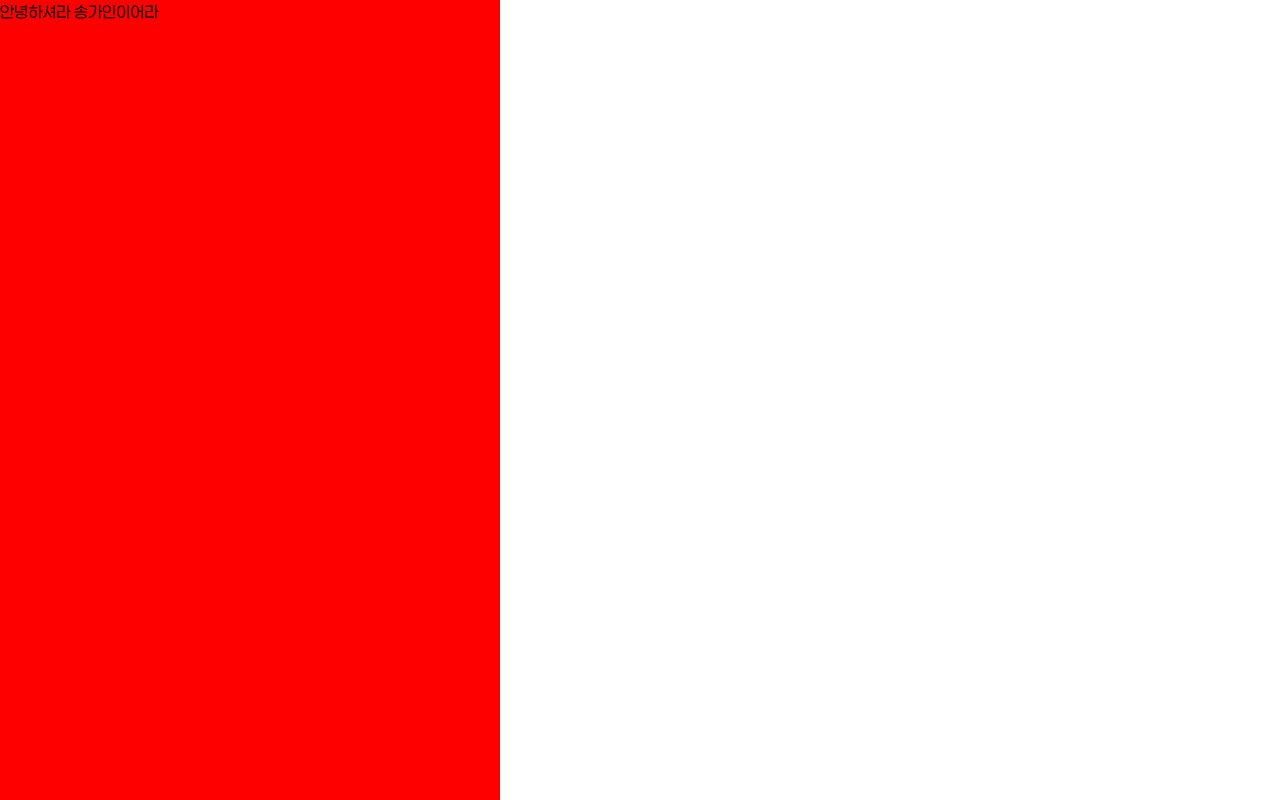
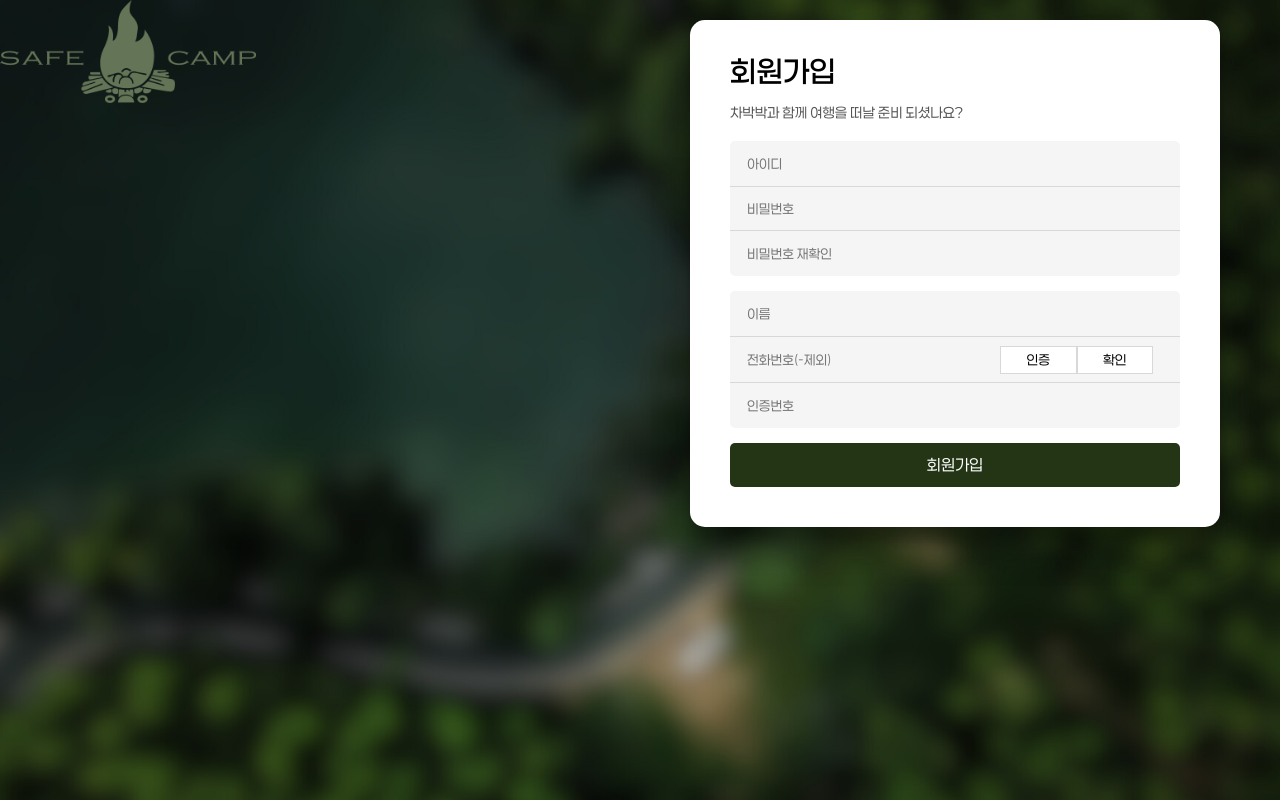
Before and after one commit to eunhyeon1020/Car-BakBak, a Vue app in the folder frontend/: page /sign in a window 1280 px wide. Built offline with nearby package versions, Linux system fonts and the light colour scheme.

Commit message:
sign,이미지추가

```diff
--- a/frontend/src/assets/css/style.css
+++ b/frontend/src/assets/css/style.css
@@ -10,7 +10,7 @@
 @import "store.css"; */
 @import "notice.css";
 @import "noticedetail.css";
-@import "login.css";
+@import "Login.css";
 
 
 html,
--- a/frontend/src/components/Sign.vue
+++ b/frontend/src/components/Sign.vue
@@ -1,7 +1,40 @@
 <template>
-  <div>
-    <div class="sign">
-      안녕하셔라 송가인이어라
+  <div class="sign">
+    <div class="sign-logo">
+      <router-link :to="'main'">
+        <div class="sign-logo-img"></div>
+      </router-link>
+    </div>
+    <div class="sign-box">
+      <form id="sign-form" @submit.prevent="formSubmit">
+        <div class="sign-top-text">
+          <h3>회원가입</h3>
+          <div>
+            <span>차박박과 함께 여행을 떠날 준비 되셨나요?</span>
+          </div>
+          <div class="sign-input-area">
+            <input class="sign-top" type="text" name="uerID" placeholder="아이디">
+            <input class="sign-middle" type="password" name="userPassword" placeholder="비밀번호">
+            <input class="sign-bottom" type="password" name="checkuserPassword" placeholder="비밀번호 재확인">
+            <input class="sign-top" type="text" placeholder="이름">
+            <div class="phone-container sign-middle">
+              <!-- <select>
+                  <option>+82</option>
+                  <option>+444</option>
+                  <option>+444</option>
+                  <option>+444</option>
+              </select> -->
+              <div class="sign-phone-area">
+                <input class="sign-phoneNum" type="text" name="phoneNum" placeholder="전화번호(-제외)">
+                <button class="verify-btn" type="button">인증</button>
+                <button class="verify-btn" type="button">확인</button>
+              </div>
+            </div>
+            <input class="sign-bottom" type="text" placeholder="인증번호">
+            <button type="submit" class="signup-btn">회원가입</button>
+          </div>
+        </div>
+      </form>
     </div>
   </div>
 </template>
@@ -12,5 +45,146 @@
 </script>
 
 <style scoped>
-.sign {width: 500px;height: 800px;background-color: red;}
+.sign {
+position: relative;
+width: 100%;
+height: 100vh;
+background: url(../assets/images/blur-background2.png) fixed center center / cover;
+}
+
+/* 회원가입 박스 영역 */
+.sign-box {
+float: right;
+width: 570px;
+padding: 20px;
+margin-right: 40px;
+box-sizing: border-box;
+display: flex;
+flex-direction: column;
+gap: 40px;
+}
+
+/* 로고 */
+.sign-logo {
+  display: inline-block;
+}
+.sign-logo-img {
+background-image: url("../assets/images/차박박.png");
+background-size: 256px 103px;
+width: 256px;
+height: 103px;
+}
+
+/* 회원가입 창 */
+#sign-form {
+border-radius: 15px;
+padding: 40px;
+box-shadow: 0 19px 38px rgba(0, 0, 0, 0.30), 0 15px 12px rgba(0, 0, 0, 0.22);
+background-color: #ffffff;
+}
+
+.sign-top-text {
+display: flex;
+flex-direction: column;
+gap: 16px;
+}
+
+.sign-top-text>h3 {
+font-size: 30px;
+color: #000000;
+font-weight: 500;
+}
+
+.sign-top-text span {
+font-size: 14px;
+color: #545454;
+padding-right: 10px;
+}
+
+/* input 부분  */
+input:focus {
+  outline:none;
+}
+
+#sign-form input {
+height: 45px;
+box-sizing: border-box;
+text-indent: 15px;
+background-color: #f5f5f5;
+}
+
+#sign-form input[type="submit"] {
+background-color: #243516;
+color: white;
+height: 40px;
+}
+
+.sign-input-area {
+  display: flex;
+  flex-direction: column;
+}
+
+.sign-top {
+  border-radius: 5px 5px 0 0;
+}
+.sign-middle {
+  border-top: 1px solid #D8D8D8;
+  border-bottom: 1px solid #D8D8D8;
+}
+.sign-bottom {
+  border-radius: 0 0 5px 5px;
+  margin-bottom: 15px;
+}
+
+/* 전화번호 입력창 부분 */
+
+/* 셀렉트가 잇을때 css */
+
+/* .sign-phone-area {
+  display: flex;
+  width: 75%;
+  align-items: center;
+  background: #f5f5f5;
+}
+select {
+    padding: 10px;
+    font-size: 14px;
+    background-color: #f5f5f5;
+    width: 25%;
+    border-right: 1px solid #D8D8D8;
+}
+.phone-container {
+  display: flex;
+}
+
+*/
+
+.sign-phone-area {
+  width: 100%;
+  background: #f5f5f5;
+}
+.sign-phoneNum {
+  width: 60%;
+}
+
+.verify-btn {
+  width: 17%;
+  height: 80%;
+  margin: auto;
+  background-color: #ffffff;
+  text-align: center;
+  cursor: pointer;
+  border: 1px solid #d8d8d8;
+}
+
+/* 회원가입 버튼 */
+.signup-btn {
+    padding: 10px;
+    background-color: #243516;
+    color: white;
+    border: none;
+    border-radius: 5px;
+    font-size: 16px;
+    cursor: pointer;
+}
 </style>
```
Also changed, not shown: frontend/src/assets/images/blur-background2.png (added).
